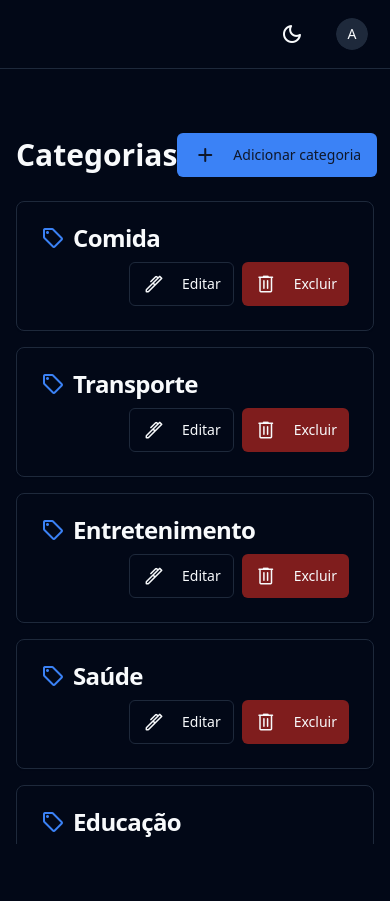
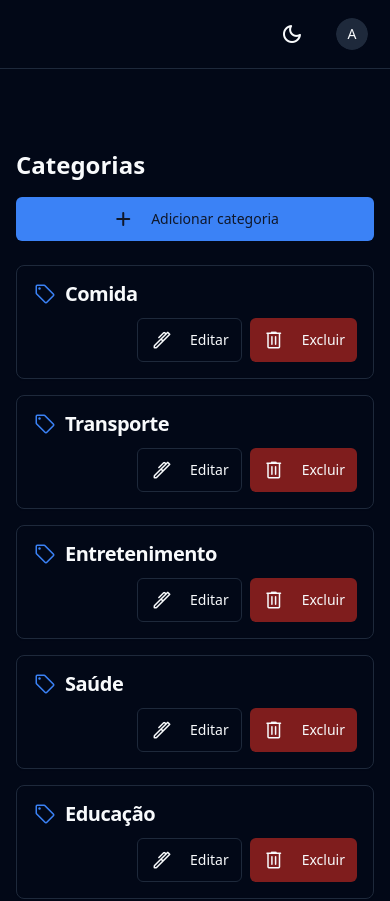
Before and after one commit to uGustavoB/FinSupp-Angular, an Angular app: page /categories in a window 390 px wide. Shown: the top 901 px of the page. Before the commit the page ends 844 px from the top, so only its background shows below. Built offline with nearby package versions, Linux system fonts and the light colour scheme.

Commit message:
Style: fixing website layout on small screens

```diff
--- a/src/app/components/categories/categories.component.html
+++ b/src/app/components/categories/categories.component.html
@@ -1,38 +1,36 @@
-<main class="flex-1 overflow-y-auto p-4 pt-16 md:pt-4 md:p-6">
+<main class="flex-1 overflow-y-auto p-4 pt-20 sm:pt-16 md:pt-4 md:p-6">
   <div class="space-y-6">
-    <div class="flex items-center justify-between">
-      <h1 class="text-3xl font-bold">Categorias</h1>
+    <div class="flex flex-col gap-4 sm:flex-row sm:items-center sm:justify-between">
+      <h1 class="text-2xl sm:text-3xl font-bold">Categorias</h1>
 
-      <div class="flex gap-2">
-        <button class="inline-flex items-center justify-center gap-2 whitespace-nowrap rounded-md text-sm font-medium ring-offset-background transition-colors focus-visible:outline-none focus-visible:ring-2 focus-visible:ring-ring focus-visible:ring-offset-2 disabled:pointer-events-none disabled:opacity-50 [&amp;_svg]:pointer-events-none [&amp;_svg]:size-4 [&amp;_svg]:shrink-0 bg-primary text-primary-foreground hover:bg-primary/90 h-10 px-4 py-2" type="button" aria-haspopup="dialog" aria-expanded="false" aria-controls="radix-«r8»" data-state="closed">
+        <button class="inline-flex items-center justify-center gap-2 rounded-md text-sm font-medium ring-offset-background transition-colors focus-visible:outline-none focus-visible:ring-2 focus-visible:ring-ring focus-visible:ring-offset-2 disabled:pointer-events-none disabled:opacity-50 [&_svg]:pointer-events-none [&_svg]:size-4 [&_svg]:shrink-0 bg-primary text-primary-foreground hover:bg-primary/90 h-10 px-4 py-2" type="button">
           <mat-icon fontSet="material-symbols-rounded" class="lucide lucide-plus mr-2 h-4 w-4">add</mat-icon>
           Adicionar categoria
         </button>
-      </div>
-    </div>
+    </div><!-- Fim do cabeçalho -->
 
-    <div class="grid gap-4 md:grid-cols-2 lg:grid-cols-3">
+    <div class="grid gap-4 sm:grid-cols-2 xl:grid-cols-3">
       <div class="rounded-lg border bg-card text-card-foreground shadow-sm" *ngFor="let category of categories">
-        <div class="flex flex-col space-y-1.5 p-6 pb-2">
-          <div class="text-2xl font-semibold leading-none tracking-tight flex items-center gap-2 mb-1">
-            <mat-icon fontSet="material-symbols-rounded" class="lucide lucide-tag h-5 w-5 text-primary">sell</mat-icon>
+        <div class="flex flex-col space-y-1.5 p-4 sm:p-6 pb-2">
+          <div class="text-xl sm:text-2xl font-semibold leading-none tracking-tight flex items-center gap-2 mb-1">
+            <mat-icon fontSet="material-symbols-rounded" class="lucide lucide-tag h-5 w-5 text-primary font-light">sell</mat-icon>
             {{ category.description }}
           </div>
-        </div>
+        </div><!-- Fim da descrição da categoria -->
 
-        <div class="p-6 pt-0">
-          <div class="flex justify-end gap-2">
-            <button class="inline-flex items-center justify-center gap-2 whitespace-nowrap text-sm font-medium ring-offset-background transition-colors focus-visible:outline-none focus-visible:ring-2 focus-visible:ring-ring focus-visible:ring-offset-2 disabled:pointer-events-none disabled:opacity-50 [&_svg]:pointer-events-none [&_svg]:size-4 [&_svg]:shrink-0 border border-input bg-background hover:bg-accent hover:text-accent-foreground h-9 rounded-md px-3">
+        <div class="p-4 pt-0">
+          <div class="flex flex-wrap justify-end gap-2">
+            <button class="inline-flex items-center justify-center gap-2 text-sm font-medium ring-offset-background transition-colors focus-visible:outline-none focus-visible:ring-2 focus-visible:ring-ring focus-visible:ring-offset-2 disabled:pointer-events-none disabled:opacity-50 [&_svg]:pointer-events-none [&_svg]:size-4 [&_svg]:shrink-0 border border-input bg-background hover:bg-accent hover:text-accent-foreground h-9 rounded-md px-3">
               <mat-icon fontSet="material-symbols-rounded" class="lucide lucide-pencil mr-2 h-4 w-4 font-light">ink_pen</mat-icon>
               <span class="text-sm">Editar</span>
             </button>
 
-          <button (click)="openDeleteModal()" class="inline-flex items-center justify-center gap-2 whitespace-nowrap text-sm font-medium ring-offset-background transition-colors focus-visible:outline-none focus-visible:ring-2 focus-visible:ring-ring focus-visible:ring-offset-2 disabled:pointer-events-none disabled:opacity-50 [&_svg]:pointer-events-none [&_svg]:size-4 [&_svg]:shrink-0 bg-destructive text-destructive-foreground hover:bg-destructive/90 h-9 rounded-md px-3">
+            <button (click)="openDeleteModal()" class="inline-flex items-center justify-center gap-2 text-sm font-medium ring-offset-background transition-colors focus-visible:outline-none focus-visible:ring-2 focus-visible:ring-ring focus-visible:ring-offset-2 disabled:pointer-events-none disabled:opacity-50 [&_svg]:pointer-events-none [&_svg]:size-4 [&_svg]:shrink-0 bg-destructive text-destructive-foreground hover:bg-destructive/90 h-9 rounded-md px-3">
               <mat-icon fontSet="material-symbols-rounded" class="lucide lucide-trash mr-2 h-4 w-4 font-light">delete</mat-icon>
               <span class="text-sm">Excluir</span>
             </button>
           </div>
-        </div>
+        </div><!-- Fim dos botões de ação -->
       </div>
     </div>
   </div>
--- a/src/app/components/core/main-layout/main-layout.component.html
+++ b/src/app/components/core/main-layout/main-layout.component.html
@@ -1,4 +1,4 @@
-<div class="flex h-screen overflow-hidden">
+<div class="flex h-full overflow-hidden">
   <app-sidebar></app-sidebar>
 
   <div class="flex flex-1 flex-col overflow-hidden">
--- a/src/app/components/util/delete-modal/delete-modal.component.html
+++ b/src/app/components/util/delete-modal/delete-modal.component.html
@@ -1,17 +1,21 @@
 <div (click)="close()" class="fixed inset-0 z-50 bg-black/80 data-[state=open]:animate-in data-[state=closed]:animate-out data-[state=closed]:fade-out-0 data-[state=open]:fade-in-0" style="pointer-events: auto;" data-aria-hidden="true" aria-hidden="true"></div>
 
-<div class="fixed left-[50%] top-[50%] z-50 grid w-full max-w-lg translate-x-[-50%] translate-y-[-50%] gap-4 border bg-background p-6 shadow-lg duration-200 data-[state=open]:animate-in data-[state=closed]:animate-out data-[state=closed]:fade-out-0 data-[state=open]:fade-in-0 data-[state=closed]:zoom-out-95 data-[state=open]:zoom-in-95 data-[state=closed]:slide-out-to-left-1/2 data-[state=closed]:slide-out-to-top-[48%] data-[state=open]:slide-in-from-left-1/2 data-[state=open]:slide-in-from-top-[48%] sm:rounded-lg">
-  <div class="flex flex-col space-y-1.5 text-center sm:text-left">
-    <h2 class="text-lg font-semibold leading-none tracking-tight">Deletar</h2>
-    <p class="text-sm text-muted-foreground">Você tem certeza que deseja deletar esta {{ data.name.toLowerCase() }}? Esta ação não pode ser revertida.</p>
+<div class="fixed left-1/2 top-1/2 z-50 grid w-[90%] max-w-md sm:max-w-lg translate-x-[-50%] translate-y-[-50%] gap-4 border bg-background p-6 rounded-md sm:p-6 shadow-lg duration-200 sm:rounded-lg data-[state=open]:animate-in data-[state=closed]:animate-out data-[state=closed]:fade-out-0 data-[state=open]:fade-in-0 data-[state=closed]:zoom-out-95 data-[state=open]:zoom-in-95 data-[state=closed]:slide-out-to-left-1/2 data-[state=closed]:slide-out-to-top-[48%] data-[state=open]:slide-in-from-left-1/2 data-[state=open]:slide-in-from-top-[48%]">
+  <div class="flex flex-col space-y-3 text-center sm:text-left">
+    <h2 class="text-lg font-semibold leading-none tracking-tight">
+      Deletar {{ data.name.toLowerCase() }}
+    </h2>
+    <p class="text-sm text-muted-foreground">
+      Você tem certeza que deseja deletar esta {{ data.name.toLowerCase() }}? Esta ação não pode ser revertida.
+    </p>
   </div>
 
-  <div class="flex flex-col-reverse sm:flex-row sm:justify-end sm:space-x-2">
-    <button (click)="close()" class="inline-flex items-center justify-center gap-2 whitespace-nowrap rounded-md text-sm font-medium ring-offset-background transition-colors focus-visible:outline-none focus-visible:ring-2 focus-visible:ring-ring focus-visible:ring-offset-2 disabled:pointer-events-none disabled:opacity-50 [&amp;_svg]:pointer-events-none [&amp;_svg]:size-4 [&amp;_svg]:shrink-0 border border-input bg-background hover:bg-accent hover:text-accent-foreground h-10 px-4 py-2">
+  <div class="flex flex-col-reverse gap-2 sm:flex-row sm:justify-end sm:gap-2">
+    <button (click)="close()" class="inline-flex items-center justify-center gap-2 whitespace-nowrap rounded-md text-sm font-medium ring-offset-background transition-colors focus-visible:outline-none focus-visible:ring-2 focus-visible:ring-ring focus-visible:ring-offset-2 disabled:pointer-events-none disabled:opacity-50 [&_svg]:pointer-events-none [&_svg]:size-4 [&_svg]:shrink-0 border border-input bg-background hover:bg-accent hover:text-accent-foreground h-10 px-4 py-2">
       Cancelar
     </button>
 
-    <button (click)="confirm()" class="inline-flex items-center justify-center gap-2 whitespace-nowrap rounded-md text-sm font-medium ring-offset-background transition-colors focus-visible:outline-none focus-visible:ring-2 focus-visible:ring-ring focus-visible:ring-offset-2 disabled:pointer-events-none disabled:opacity-50 [&amp;_svg]:pointer-events-none [&amp;_svg]:size-4 [&amp;_svg]:shrink-0 bg-destructive text-destructive-foreground hover:bg-destructive/90 h-10 px-4 py-2">
+    <button (click)="confirm()" class="inline-flex items-center justify-center gap-2 whitespace-nowrap rounded-md text-sm font-medium ring-offset-background transition-colors focus-visible:outline-none focus-visible:ring-2 focus-visible:ring-ring focus-visible:ring-offset-2 disabled:pointer-events-none disabled:opacity-50 [&_svg]:pointer-events-none [&_svg]:size-4 [&_svg]:shrink-0 bg-destructive text-destructive-foreground hover:bg-destructive/90 h-10 px-4 py-2">
       Deletar
     </button>
   </div>
```
Also changed, not shown: src/app/components/accounts/accounts.component.html (+21 -24 lines). Lines whose indentation alone changed are shown as unchanged.
